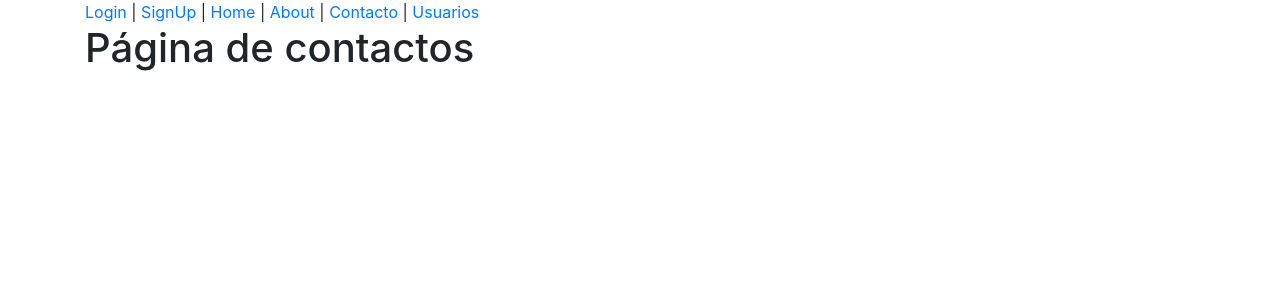
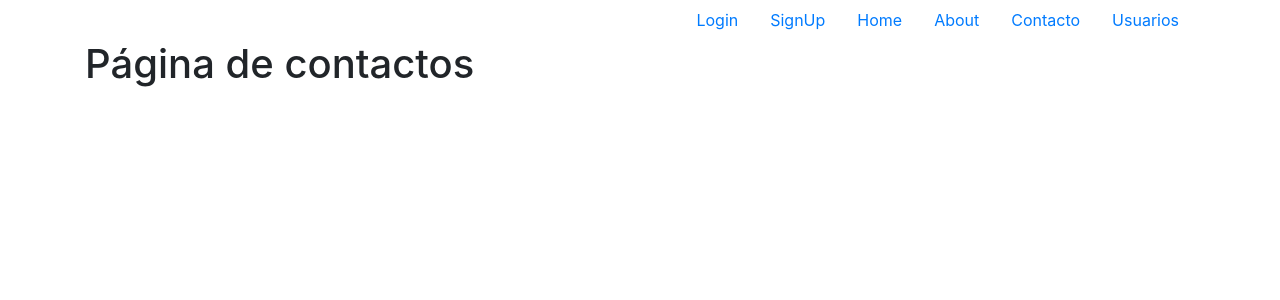
Before and after one commit to juanca84/vue-rutas-01, a Vue app: page /contacto in a window 1280 px wide. Shown: the top 300 px of the page. Built offline with nearby package versions, Linux system fonts and the light colour scheme.

Commit message:
Adición de un navs de bootstrap

```diff
--- a/src/App.vue
+++ b/src/App.vue
@@ -1,13 +1,25 @@
 <template>
   <div id="app">
-    <div id="nav">
-      <router-link to="/login">Login</router-link> |
-      <router-link to="/signup">SignUp</router-link> |
-      <router-link to="/">Home</router-link> |
-      <router-link to="/about">About</router-link> |
-      <router-link to="/contacto">Contacto</router-link> |
-      <router-link to="/usuarios/juanca">Usuarios</router-link>
-    </div>
+    <ul class="nav justify-content-end">
+      <li class="nav-item">
+        <router-link to="/login" class="nav-link">Login</router-link>
+      </li>
+      <li class="nav-item">
+        <router-link to="/signup" class="nav-link">SignUp</router-link>
+      </li>
+      <li class="nav-item">
+        <router-link to="/" class="nav-link">Home</router-link>
+      </li>
+      <li class="nav-item">
+        <router-link to="about" class="nav-link">About</router-link>
+      </li>
+      <li class="nav-item">
+        <router-link to="/contacto" class="nav-link">Contacto</router-link>
+      </li>
+      <li class="nav-item">
+        <router-link to="/usuarios/juanca" class="nav-link">Usuarios</router-link>
+      </li>
+    </ul>
     <router-view/>
   </div>
 </template>
```
